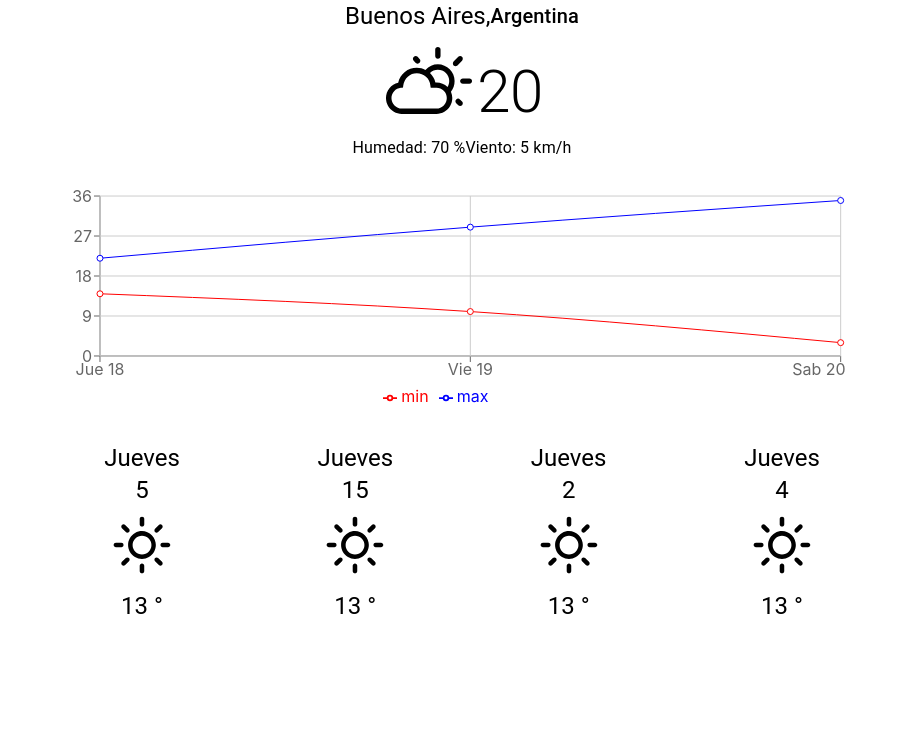
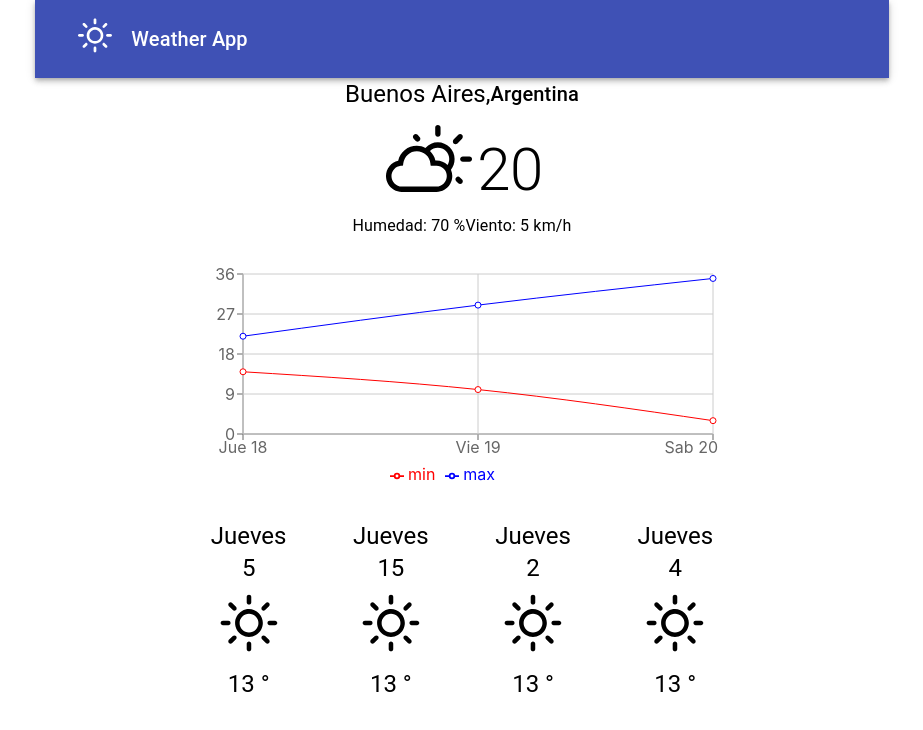
Before and after one commit to becodev/Weather-2021, a React (Create React App) app: page /city in a window 1280 px wide. Shown: the top 730 px of the page, without its empty margins (178-1101 px from the left). Built offline with nearby package versions, Linux system fonts and the light colour scheme.

Commit message:
children

```diff
--- /dev/null
+++ b/src/components/AppFrame/AppFrame.js
@@ -0,0 +1,46 @@
+import React from "react";
+import PropTypes from "prop-types";
+import AppBar from "@material-ui/core/AppBar";
+import IconButton from "@material-ui/core/IconButton";
+import { IconContext } from "react-icons";
+import Grid from "@material-ui/core/Grid";
+import Link from "@material-ui/core/Link";
+import Toolbar from "@material-ui/core/Toolbar";
+import { WiDaySunny } from "react-icons/wi";
+import { Link as LinkRouter } from "react-router-dom";
+import Typography from "@material-ui/core/Typography";
+
+const AppFrame = ({ children }) => {
+  return (
+    <Grid container justify="center">
+      <AppBar position="static">
+        <Toolbar variant="dense">
+          <IconButton color="inherit" aria-label="menu">
+            <Link
+              component={LinkRouter}
+              to="/main"
+              color="inherit"
+              aria-label="menu"
+            >
+              <IconContext.Provider value={{ size: "2em" }}>
+                <WiDaySunny />
+              </IconContext.Provider>
+            </Link>
+          </IconButton>
+          <Typography variant="h6" color="inherit">
+            Weather App
+          </Typography>
+        </Toolbar>
+      </AppBar>
+      <Grid item xs={12} sm={11} md={10} lg={8}>
+        {children}
+      </Grid>
+    </Grid>
+  );
+};
+
+AppFrame.propTypes = {
+  children: PropTypes.node,
+};
+
+export default AppFrame;
--- /dev/null
+++ b/src/components/AppFrame/index.js
@@ -0,0 +1 @@
+export { default } from "./AppFrame";
--- a/src/components/CityList/CityList.js
+++ b/src/components/CityList/CityList.js
@@ -10,7 +10,7 @@
   const { city, country } = cityAndCountry;
 
   return (
-    <ListItem button key={city} onClick={eventOnClickCity}>
+    <ListItem key={city} onClick={eventOnClickCity}>
       <Grid container justify="center" alignItems="center">
         <Grid item md={8} xs={12}>
           <CityInfo city={city} country={country} />
--- a/src/pages/CityPage.js
+++ b/src/pages/CityPage.js
@@ -1,11 +1,11 @@
 import React from "react";
-import { Link } from "react-router-dom";
 import Grid from "@material-ui/core/Grid";
 import CityInfo from "./../components/CityInfo";
 import Weather from "./../components/Weather";
 import WeatherDetails from "./../components/WeatherDetails";
 import ForecastChart from "./../components/ForecastChart";
 import Forecast from "./../components/Forecast";
+import AppFrame from "./../components/AppFrame";
 
 const CityPage = (props) => {
   const city = "Buenos Aires";
@@ -39,6 +39,7 @@
   ];
 
   return (
+    <AppFrame>
       <Grid container justify="space-around" direction="column" spacing={2}>
         <Grid item container xs={12} justify="center" alingItems="flex-end">
           <CityInfo city={city} country={country}></CityInfo>
@@ -57,6 +58,7 @@
           <Forecast forecastItemList={forecastItemList} />
         </Grid>
       </Grid>
+    </AppFrame>
   );
 };
 
--- a/src/pages/MainPage.js
+++ b/src/pages/MainPage.js
@@ -1,6 +1,8 @@
 import React from "react";
 import { useHistory } from "react-router-dom";
 import CityList from "./../components/CityList";
+import AppFrame from "./../components/AppFrame";
+import Paper from "@material-ui/core/Paper";
 
 const cities = [
   { city: "Buenos Aires", country: "Argentina" },
@@ -17,10 +19,11 @@
   };
 
   return (
-    <div>
-      <h2>Lista de ciudades</h2>
-      <CityList cities={cities} onClickCity={onClickHandler} />
-    </div>
+    <AppFrame>
+      <Paper elevation={3}>
+        <CityList cities={cities} onClickCity={onClickHandler} />
+      </Paper>
+    </AppFrame>
   );
 };
 
```
Also changed, not shown: 1 other file (tests, documents, lock files or other folders). Lines whose indentation alone changed are shown as unchanged.
